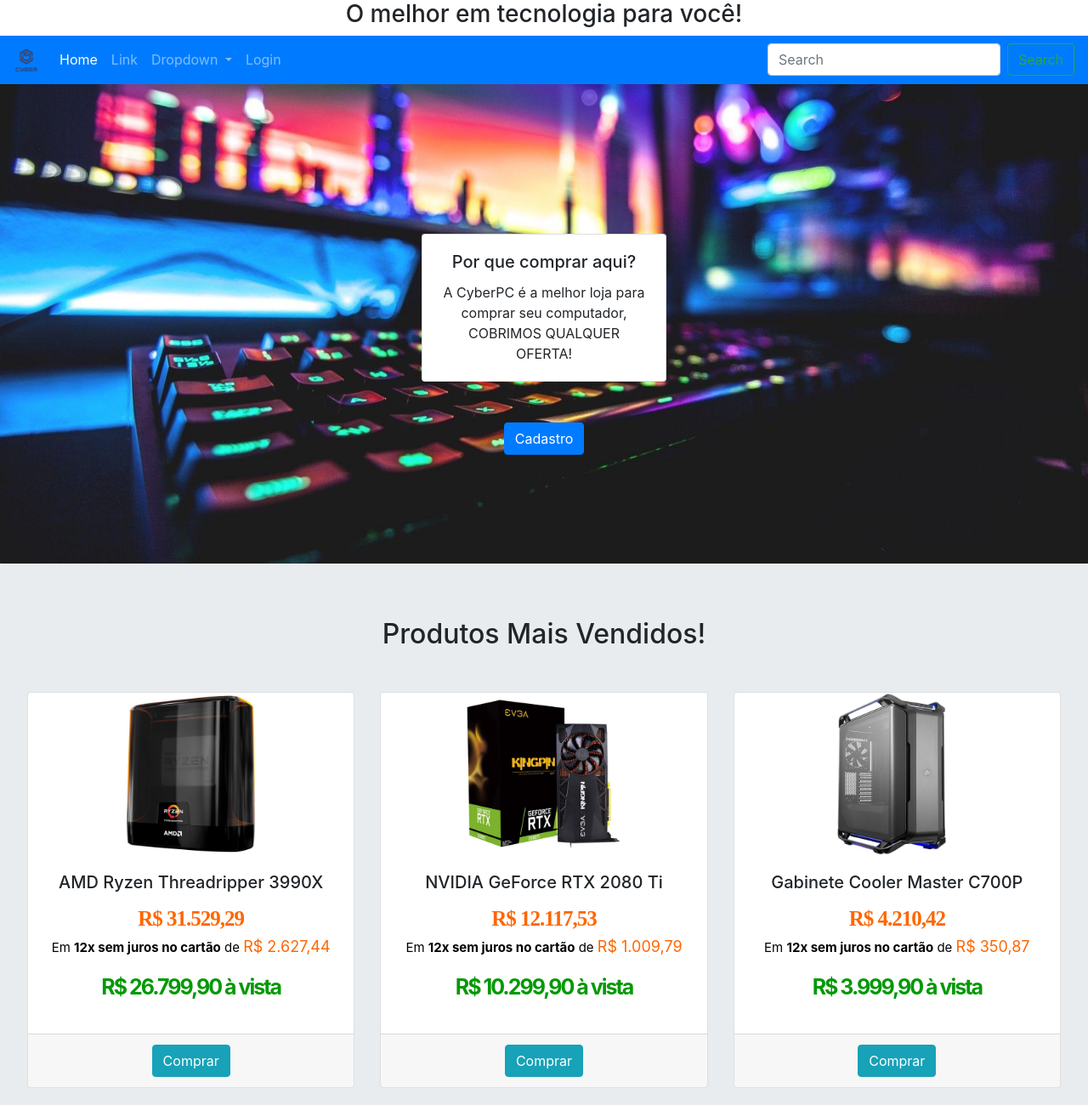
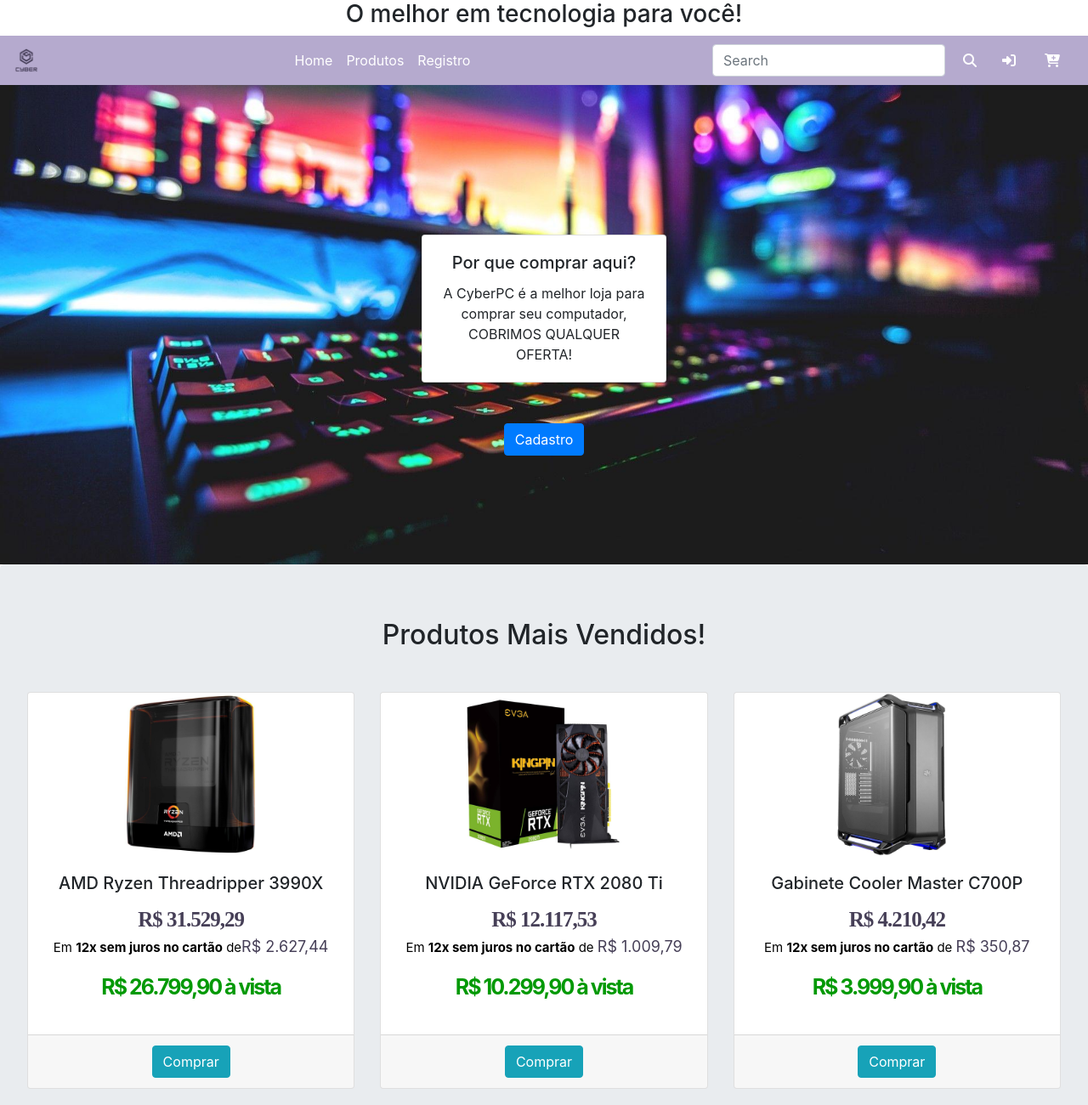
Before and after one commit to stengrat/CyberPC, a plain HTML site: page index.html in a window 1280 px wide. Shown: the top 1300 px of the page at 85% size. Drawn offline with nearby package versions, Linux system fonts and the light colour scheme; some packages are replaced by stand-ins of ours.

Commit message:
alteraçoes no inicial

```diff
--- a/css/style.css
+++ b/css/style.css
@@ -1,5 +1,7 @@
 :root {
-    --cor-secundaria: #f60;
+    --cor-secundaria: #463F57;
+
+
   }
 
 .cabeca{
@@ -32,6 +34,10 @@
 .parcelado{
     font-size:15px;
     color:#000;
+}
+.price{
+    font-size: 18px;
+    color: #463F57;
 }
 .preco_normal{
     font-size:25px;
@@ -122,3 +128,7 @@
 .footer{
     background-color: #000;
 }
+
+.navbarcolor{
+    background-color: #b5aace;
+}
--- a/index.html
+++ b/index.html
@@ -18,41 +18,36 @@
         <h3 class="cabeca">O melhor em tecnologia para você!</h3>
     </div>
 
-    <nav class="navbar navbar-expand-lg navbar-dark bg-primary ">
-        <a class="navbar-brand" href="#"><img src="/image/cyber2.png"
-                width="30" height="30" alt="" loading="lazy"></a>
+    <nav class="navbar navbar-expand-lg navbar-dark navbarcolor ">
+        <a class="navbar-brand" href="#"><img src="/image/cyber2.png" width="30" height="30" alt="" loading="lazy"></a>
         <button class="navbar-toggler" type="button" data-toggle="collapse" data-target="#navbarSupportedContent"
             aria-controls="navbarSupportedContent" aria-expanded="false" aria-label="Toggle navigation">
             <span class="navbar-toggler-icon"></span>
         </button>
 
         <div class="collapse navbar-collapse" id="navbarSupportedContent">
-            <ul class="navbar-nav mr-auto">
-                <li class="nav-item active">
-                    <a class="nav-link" href="#">Home <span class="sr-only">(current)</span></a>
+            <ul class="navbar-nav mx-auto  ">
+                <li class="nav-item ">
+                    <a class="nav-link text-white" href="index.html">Home </a>
                 </li>
                 <li class="nav-item">
-                    <a class="nav-link" href="#">Link</a>
+                    <a class="nav-link text-white" href="/pages/produtos.html">Produtos</a>
                 </li>
-                <li class="nav-item dropdown">
-                    <a class="nav-link dropdown-toggle" href="#" id="navbarDropdown" role="button"
-                        data-toggle="dropdown" aria-haspopup="true" aria-expanded="false">
-                        Dropdown
-                    </a>
-                    <div class="dropdown-menu" aria-labelledby="navbarDropdown">
-                        <a class="dropdown-item" href="#">Action</a>
-                        <a class="dropdown-item" href="#">Another action</a>
-                        <div class="dropdown-divider"></div>
-                        <a class="dropdown-item" href="#">Something else here</a>
-                    </div>
+                <li class="nav-item ">
+                    <a class="nav-link text-white" href="/pages/registro.html">Registro</a>
                 </li>
-                <li class="nav-item">
-                    <a class="nav-link " href="pages/login.html" tabindex="-1">Login</a>
-                </li>
+
             </ul>
             <form class="form-inline my-2 my-lg-0">
                 <input class="form-control mr-sm-2" type="search" placeholder="Search" aria-label="Search">
-                <button class="btn btn-outline-success my-2 my-sm-0" type="submit">Search</button>
+                <i class=" btn text-white fas fa-search fas-5"></i>
+                <a class=" btn text-white   nav-link text-white" href="/pages/login.html">
+                    <i class="fas fa-sign-in-alt fas-5"></i>
+                </a>
+                <a class=" btn nav-link text-white" href="/pages/carrinho.html">
+                    <i class="fas fa-cart-plus"></i>
+                </a>
+
             </form>
         </div>
     </nav>
@@ -90,8 +85,8 @@
                         <div class="card-body">
                             <h5 class="card-title">AMD Ryzen Threadripper 3990X</h5>
                             <span class="preco_normal">R$ 31.529,29</span>
-                            <p class="parcelado">Em <strong>12x sem juros no cartão</strong> de <span
-                                    style="font-size: 18px; color:#ff6600;">R$ 2.627,44</span> <br /></p>
+                            <p class="parcelado">Em <strong>12x sem juros no cartão</strong> de<span
+                                    class="parcelado price">R$ 2.627,44</span> <br /></p>
                             <p class="preco_desconto">R$ 26.799,90 à vista</p>
                         </div>
                         <div class="card-footer">
@@ -105,7 +100,7 @@
                             <h5 class="card-title">NVIDIA GeForce RTX 2080 Ti</h5>
                             <span class="preco_normal">R$ 12.117,53</span>
                             <p class="parcelado">Em <strong>12x sem juros no cartão</strong> de <span
-                                    style="font-size: 18px; color:#ff6600;">R$ 1.009,79</span> <br /></p>
+                                    class="parcelado price">R$ 1.009,79</span> <br /></p>
                             <p class="preco_desconto">R$ 10.299,90 à vista</p>
                         </div>
                         <div class="card-footer">
@@ -119,7 +114,7 @@
                             <h5 class="card-title">Gabinete Cooler Master C700P</h5>
                             <span class="preco_normal">R$ 4.210,42</span>
                             <p class="parcelado">Em <strong>12x sem juros no cartão</strong> de <span
-                                    style="font-size: 18px; color:#ff6600;">R$ 350,87</span> <br /></p>
+                                    class="parcelado price">R$ 350,87</span> <br /></p>
                             <p class="preco_desconto">R$ 3.999,90 à vista</p>
                         </div>
                         <div class="card-footer">
@@ -223,8 +218,7 @@
                     </dd>
 
                     <dd class="col-sm-4 text-center mt-4">
-                        <img alt="" src="/image/cyber2.png" width="120" height="120"
-                            class="d-inline-block align-top">
+                        <img alt="" src="/image/cyber2.png" width="120" height="120" class="d-inline-block align-top">
 
                     </dd>
 
```
Also changed, not shown: pages/produtos.html (+3 -6 lines).
